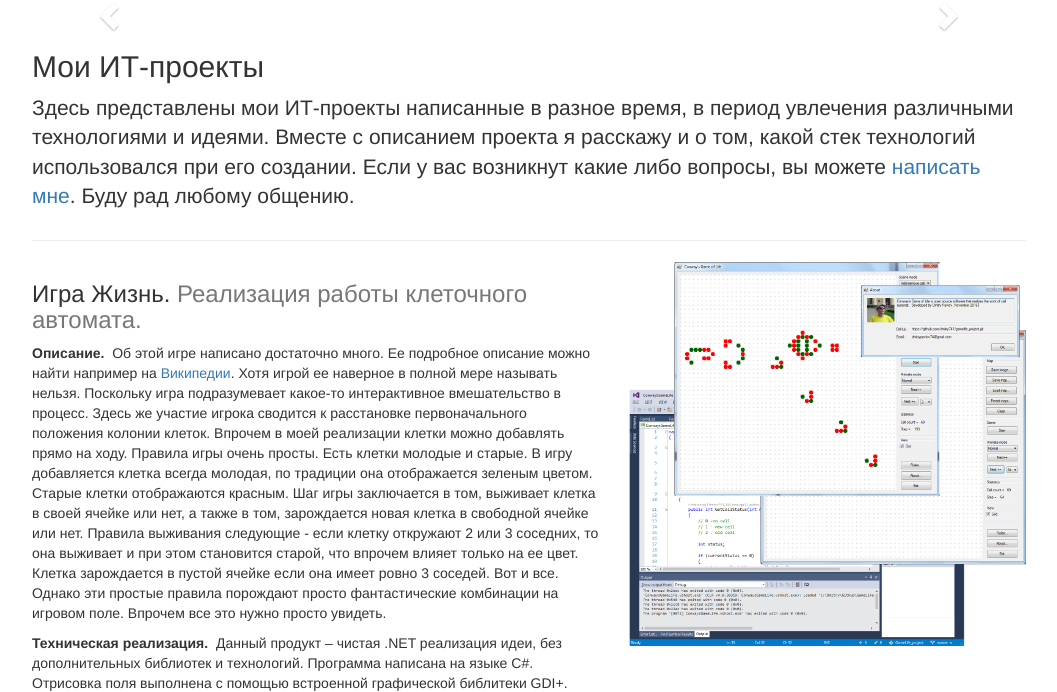
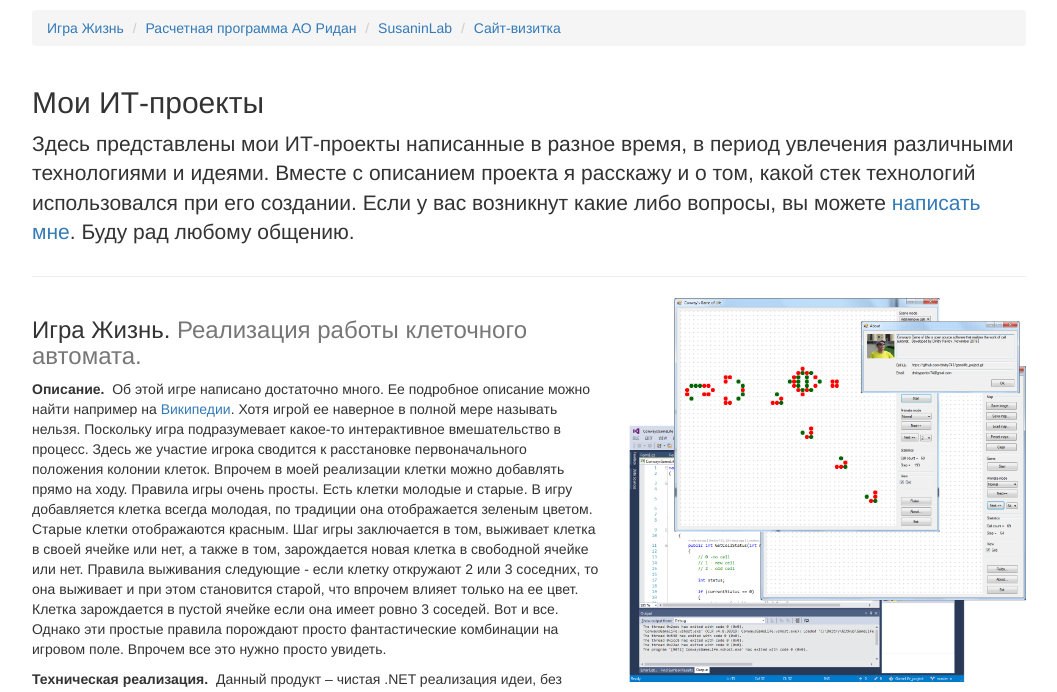
Before and after one commit to dmitry741/django_released, a Django app: template first_app_django/templates/projects.html in a window 1280 px wide. Shown: the part 180-872 px from the top of the page, without its empty margins (111-1168 px from the left). Run offline with Django 3.2, Linux system fonts and the light colour scheme; the template is opened without the code that fills it, so the values that code supplies are empty; some libraries are stand-ins or nearby versions.

Commit message:
adaptivibility for project page
ridan

```diff
--- a/first_app_django/static/style.css
+++ b/first_app_django/static/style.css
@@ -38,6 +38,10 @@ html, body {
     height: 180px;
     background-color: lightgrey;
     min-width: 300px;
+}
+
+.carusel_container {
+    display: block;
 }
 
 .container .main {
@@ -177,3 +181,9 @@ margin-left: 30px;
     min-height: 800px;
     }
 }
+
+@media screen and (max-width: 1300px) {
+    .carusel_container {
+        display: none;
+    }
+}
--- a/first_app_django/templates/projects.html
+++ b/first_app_django/templates/projects.html
@@ -40,6 +40,7 @@
 
         <!-- Carousel
             ================================================== -->
+        <div class="carusel_container">
             <div id="myCarousel" class="carousel slide" data-ride="carousel">
                 <!-- Indicators -->
                 <ol class="carousel-indicators">
@@ -51,7 +52,8 @@
                 <div class="carousel-inner" role="listbox">
                     {% for carusel in projects_data.carusel %}
                     <div class="{{carusel.active}}">
-                    <img class="{{carusel.class_name}}" src='{% static "images/slide1.png" %}' alt="{{carusel.alt}}">
+                        <img class="{{carusel.class_name}}" src='{% static "images/slide1.png" %}'
+                             alt="{{carusel.alt}}">
                         <div class="container">
                             <div class="carousel-caption">
                                 <h3>{{carusel}}</h3>
@@ -73,11 +75,22 @@
                     <span class="sr-only">Next</span>
                 </a>
             </div><!-- /.carousel -->
+        </div>
+
+        <div>
+            <ol class="breadcrumb">
+                <li><a href="#">Игра Жизнь</a></li>
+                <li><a href="#">Расчетная программа АО Ридан</a></li>
+                <li><a href="#">SusaninLab</a></li>
+                <li><a href="#">Сайт-визитка</a></li>
+            </ol>
+        </div>
 
         <div class="page-header">
             <h2>Мои ИТ-проекты</h2>
             <p class="lead">
-                Здесь представлены мои ИТ-проекты написанные в разное время, в период увлечения различными технологиями
+                Здесь представлены мои ИТ-проекты написанные в разное время, в период увлечения различными
+                технологиями
                 и идеями. Вместе с описанием проекта я расскажу и о том, какой стек технологий использовался при его
                 создании. Если у вас возникнут какие либо вопросы, вы можете <a href="/contacts">написать мне</a>.
                 Буду рад любому общению.
@@ -163,7 +176,8 @@
                     при заданном режиме.
                 </p>
                 <p>
-                    <i><u>Расчет на кондесацию</u></i>.&nbsp;Разновидность стандартного расчета, где в качестве греющей среды
+                    <i><u>Расчет на кондесацию</u></i>.&nbsp;Разновидность стандартного расчета, где в качестве греющей
+                    среды
                     выступает пар, который проходя по теплообменнику конденсируется и выходит в виде жидкости.
                     Принципиальным моментом данного типа расчета является фазовый переход греющей среды.
                 </p>
@@ -286,7 +300,8 @@
                     страничка <a href="/hobbies">Увлечения</a> выполнена на одном единственном шаблоне, который
                     заполняется в соответствии выбором пользователя. На страничке <a href="/contacts">Контакты</a>
                     используется очень эффектная технология Django forms, которая делает работу с формами
-                    очень удобной и понятной. Верстка основых компонентов страничек выполнена с помощью библиотеки Bootstrap.
+                    очень удобной и понятной. Верстка основых компонентов страничек выполнена с помощью библиотеки
+                    Bootstrap.
                 </p>
                 <p><b>Стэк технологий.</b>
                 <h4>
```
Lines whose indentation alone changed are shown as unchanged.
